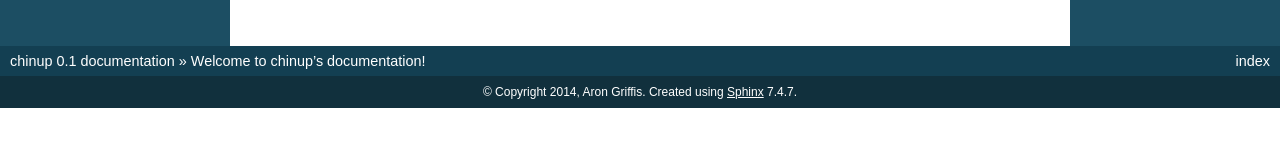
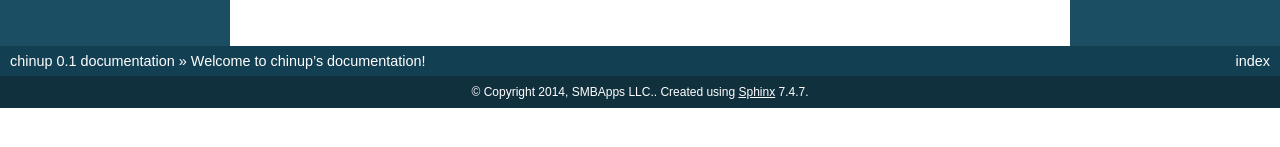
Before and after one commit to pagepart/chinup, a Sphinx documentation site: the page built from doc/index.rst, in a window 1280 px wide. Shown: the part 253-400 px from the top of the page. Built offline with Sphinx 7.4.7, drawn with Linux system fonts in a browser that asks for light colours.

Commit message:
Update copyright in doc/conf.py after sphinx-quickstart.

```diff
--- a/doc/conf.py
+++ b/doc/conf.py
@@ -47,7 +47,7 @@ master_doc = 'index'
 
 # General information about the project.
 project = u'chinup'
-copyright = u'2014, Aron Griffis'
+copyright = u'2014, SMBApps LLC.'
 
 # The version info for the project you're documenting, acts as replacement for
 # |version| and |release|, also used in various other places throughout the
```
